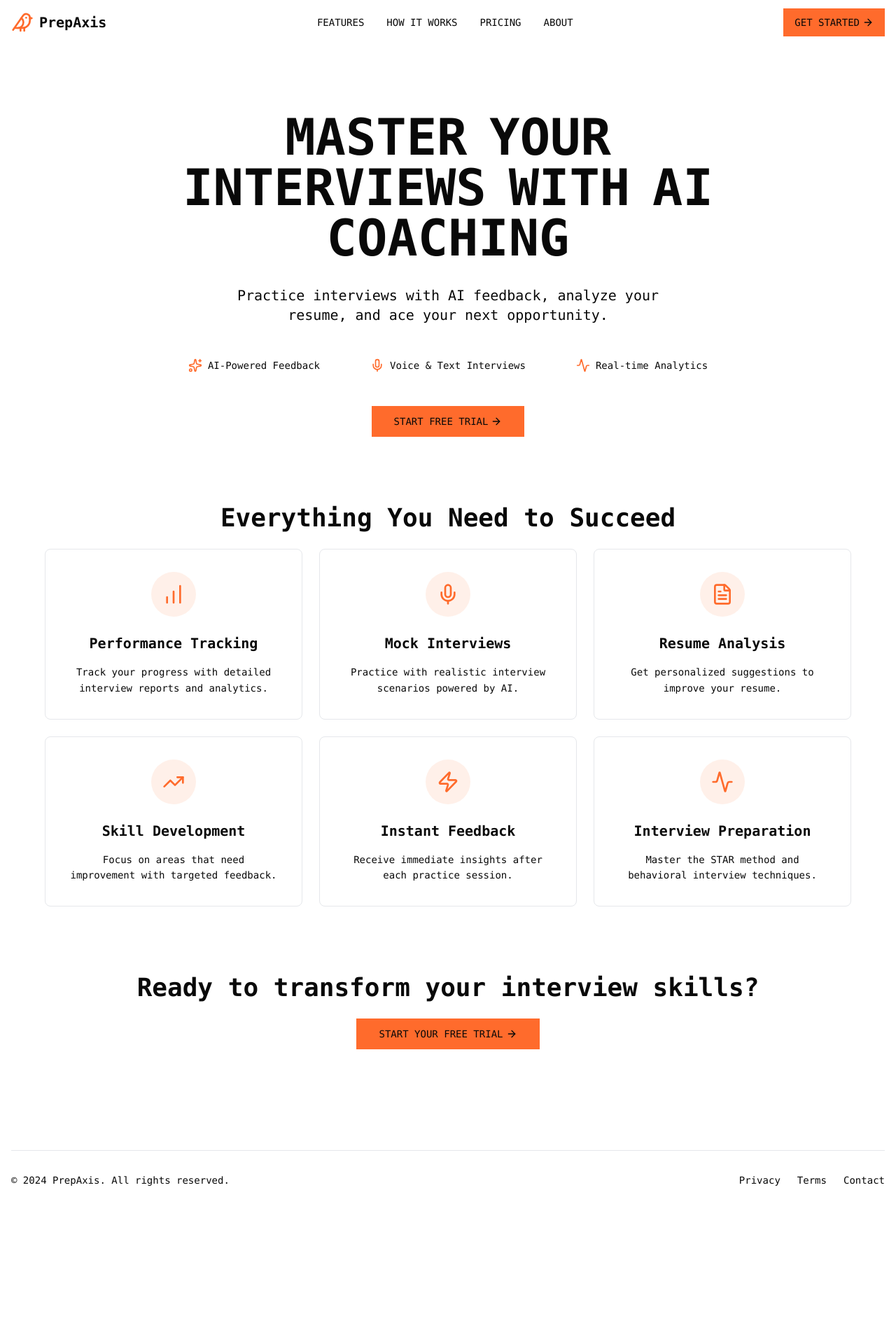
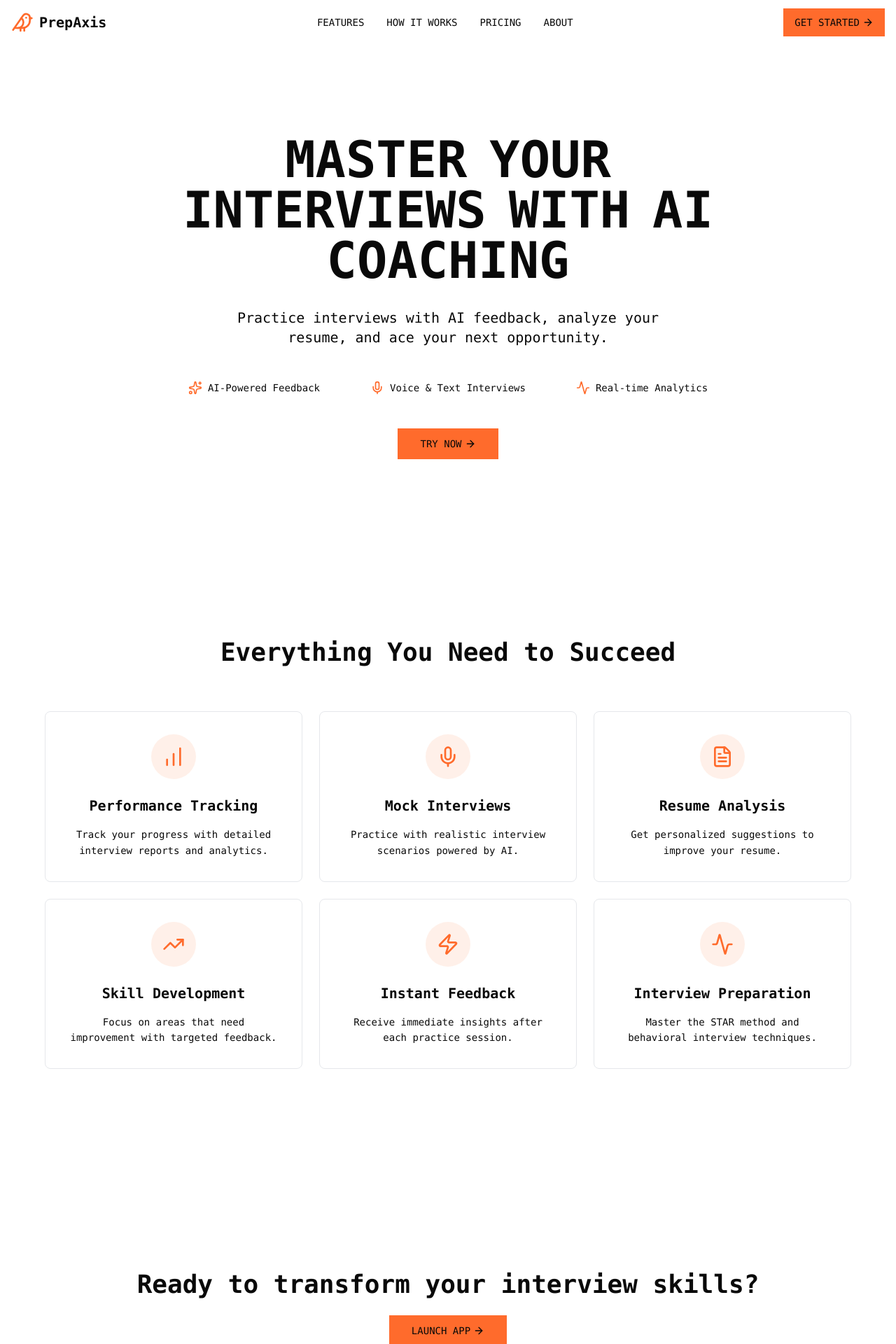
Before and after one commit to Spydiecy/PrepAxis, a React (Create React App) app: page / in a window 1280 px wide. Shown: the top 1920 px of the page at 70% size. Before the commit the page ends 1728 px from the top, so only its background shows below. Built offline with nearby package versions, Linux system fonts and the light colour scheme.

Commit message:
updated the theme plus fixed stuff

```diff
--- a/public/index.html
+++ b/public/index.html
@@ -4,10 +4,11 @@
     <meta charset="utf-8" />
     <link rel="icon" href="%PUBLIC_URL%/favicon.ico" />
     <meta name="viewport" content="width=device-width, initial-scale=1" />
-    <meta name="theme-color" content="#000000" />
+    <meta name="color-scheme" content="light" />
+    <meta name="theme-color" content="#ffffff" />
     <meta
       name="description"
-      content="Web site created using create-react-app"
+      content="PrepAxis - Practice interviews with AI feedback, analyze your resume, and ace your next opportunity"
     />
     <link rel="apple-touch-icon" href="%PUBLIC_URL%/logo192.png" />
     <!--
@@ -24,7 +25,7 @@
       work correctly both with client-side routing and a non-root public URL.
       Learn how to configure a non-root public URL by running `npm run build`.
     -->
-    <title>React App</title>
+    <title>PrepAxis - Master Your Interviews with AI Coaching</title>
   </head>
   <body>
     <noscript>You need to enable JavaScript to run this app.</noscript>
--- a/src/components/ui/myna-hero.tsx
+++ b/src/components/ui/myna-hero.tsx
@@ -147,7 +147,7 @@ export function MynaHero() {
 
       <main>
         {/* Hero Section */}
-        <section className="container py-24">
+        <section className="container py-32">
           <div className="flex flex-col items-center text-center">
             {/* Main Title */}
             <motion.h1
@@ -225,14 +225,14 @@ export function MynaHero() {
                 size="lg"
                 className="cursor-pointer rounded-none mt-12 bg-[#FF6B2C] hover:bg-[#FF6B2C]/90 font-mono"
               >
-                START FREE TRIAL <ArrowRight className="ml-1 w-4 h-4" />
+                TRY NOW <ArrowRight className="ml-1 w-4 h-4" />
               </Button>
             </motion.div>
           </div>
         </section>
 
         {/* Features Section */}
-        <section className="container" ref={ref}>
+        <section className="container py-32" ref={ref}>
           <motion.h2
             initial={{ opacity: 0, y: 20 }}
             animate={{ opacity: 1, y: 0 }}
@@ -243,7 +243,7 @@ export function MynaHero() {
               stiffness: 100,
               damping: 10
             }}
-            className="text-center text-4xl font-mono font-bold mb-6"
+            className="text-center text-4xl font-mono font-bold mb-16"
             id="features"
           >
             Everything You Need to Succeed
@@ -283,7 +283,7 @@ export function MynaHero() {
         </section>
 
         {/* CTA Section */}
-        <section className="container py-24 text-center">
+        <section className="container py-40 text-center">
           <motion.div
             initial={{ opacity: 0, y: 50 }}
             animate={{ opacity: 1, y: 0 }}
@@ -296,17 +296,17 @@ export function MynaHero() {
               size="lg"
               className="cursor-pointer rounded-none bg-[#FF6B2C] hover:bg-[#FF6B2C]/90 font-mono"
             >
-              START YOUR FREE TRIAL <ArrowRight className="ml-1 w-4 h-4" />
+              LAUNCH APP <ArrowRight className="ml-1 w-4 h-4" />
             </Button>
           </motion.div>
         </section>
       </main>
 
       {/* Footer */}
-      <footer className="border-t py-8 mt-12">
+      <footer className="border-t py-12 mt-20">
         <div className="container flex flex-col md:flex-row justify-between items-center">
           <p className="text-sm font-mono text-muted-foreground">
-            © 2024 PrepAxis. All rights reserved.
+            © 2026 PrepAxis. All rights reserved.
           </p>
           <div className="flex gap-6 mt-4 md:mt-0">
             <button className="text-sm font-mono text-muted-foreground hover:text-foreground transition-colors cursor-pointer">
--- a/src/index.css
+++ b/src/index.css
@@ -33,25 +33,6 @@ code {
   --ring: 0 0% 3.6%;
 }
 
-@media (prefers-color-scheme: dark) {
-  :root {
-    --background: 0 0% 3.6%;
-    --foreground: 0 0% 98%;
-    --primary: 0 0% 98%;
-    --primary-foreground: 0 0% 9%;
-    --secondary: 0 0% 14.9%;
-    --secondary-foreground: 0 0% 98%;
-    --destructive: 0 86.1% 56.4%;
-    --destructive-foreground: 0 0% 9%;
-    --muted: 0 0% 56.9%;
-    --muted-foreground: 0 0% 63.9%;
-    --accent: 0 0% 98%;
-    --accent-foreground: 0 0% 9%;
-    --input: 0 0% 14.9%;
-    --ring: 0 0% 83.1%;
-  }
-}
-
 html {
   color: hsl(var(--foreground));
   background-color: hsl(var(--background));
--- a/tailwind.config.js
+++ b/tailwind.config.js
@@ -1,5 +1,6 @@
 /** @type {import('tailwindcss').Config} */
 module.exports = {
+  darkMode: false,
   content: [
     "./index.html",
     "./src/**/*.{js,ts,jsx,tsx}",
```
